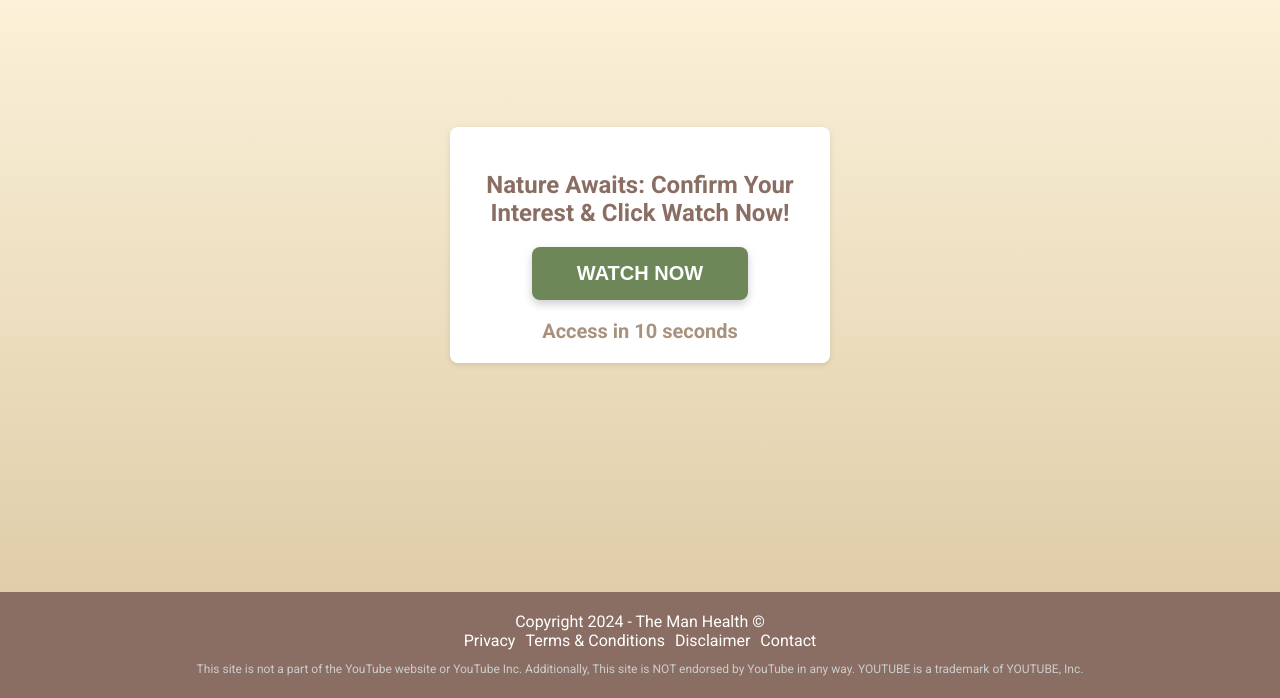
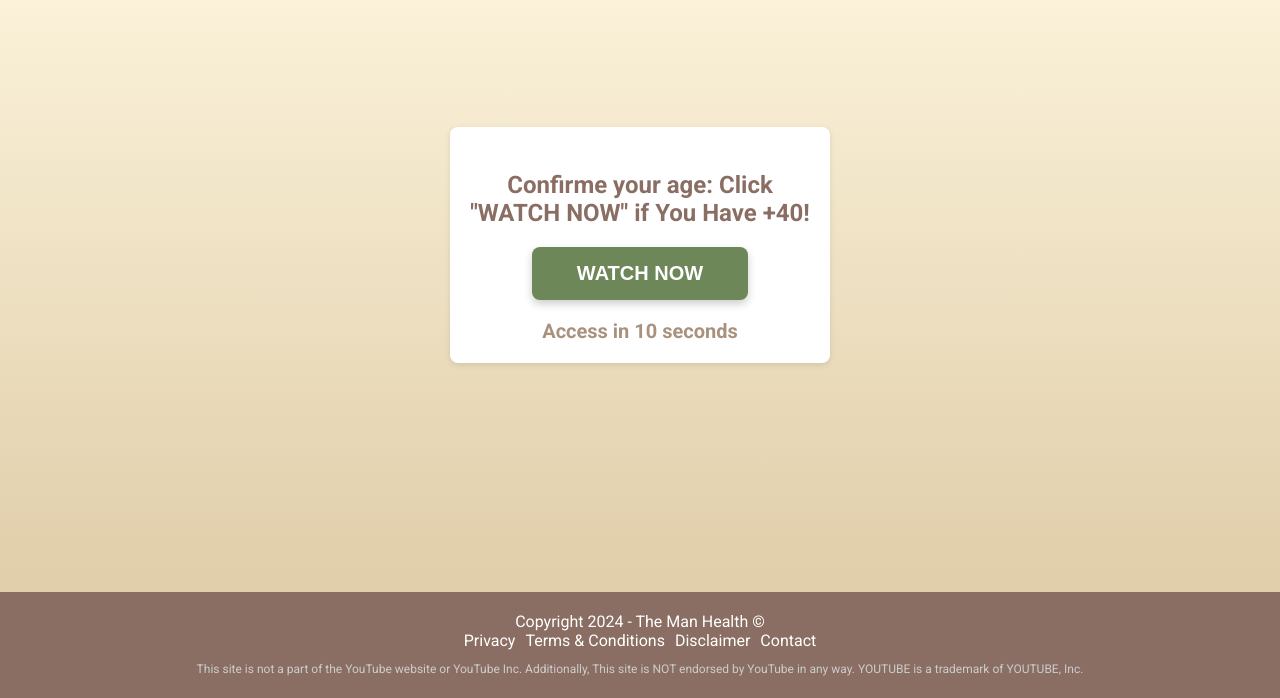
Before and after one commit to pedrohfcampos/dailywell-being.site, a plain HTML site: page pg.html in a window 1280 px wide. Shown: the part 102-800 px from the top of the page. Drawn offline with Linux system fonts and the light colour scheme.

Commit message:
Update pg.html

```diff
--- a/pg.html
+++ b/pg.html
@@ -101,7 +101,7 @@
 <body>
     <main>
         <div class="confirmation-box">
-            <p class="confirmation-text">Nature Awaits: Confirm Your Interest & Click Watch Now!</p>
+            <p class="confirmation-text">Confirme your age: Click "WATCH NOW" if You Have +40!</p>
             <a href="https://dailywell-being.site/pg1">
             <button class="btn" id="proceedButton">WATCH NOW</button>
         </a>
```
